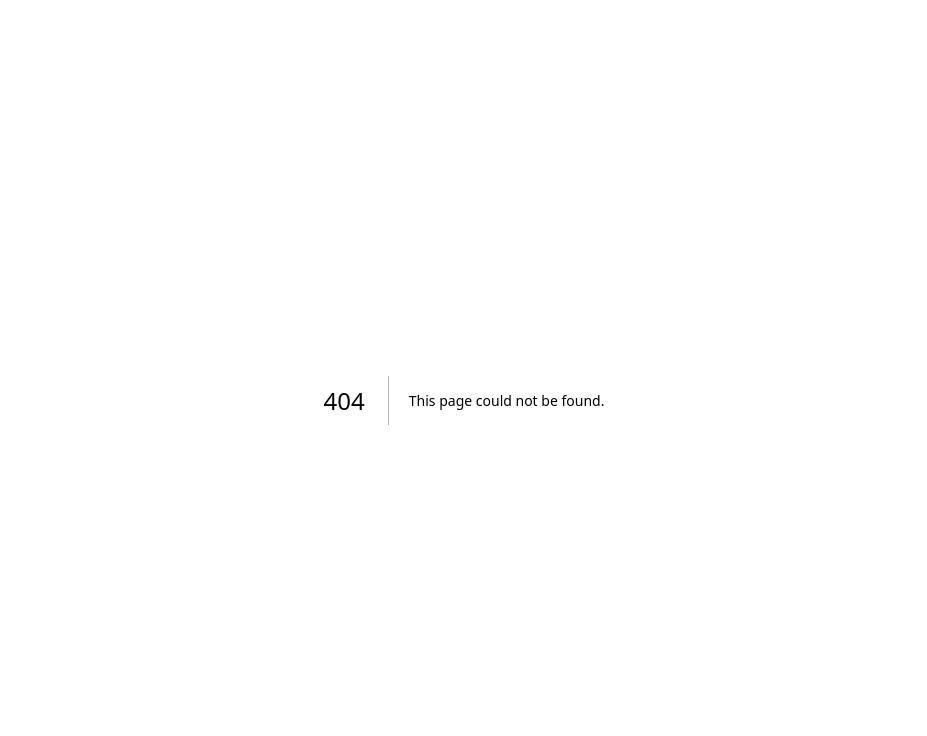
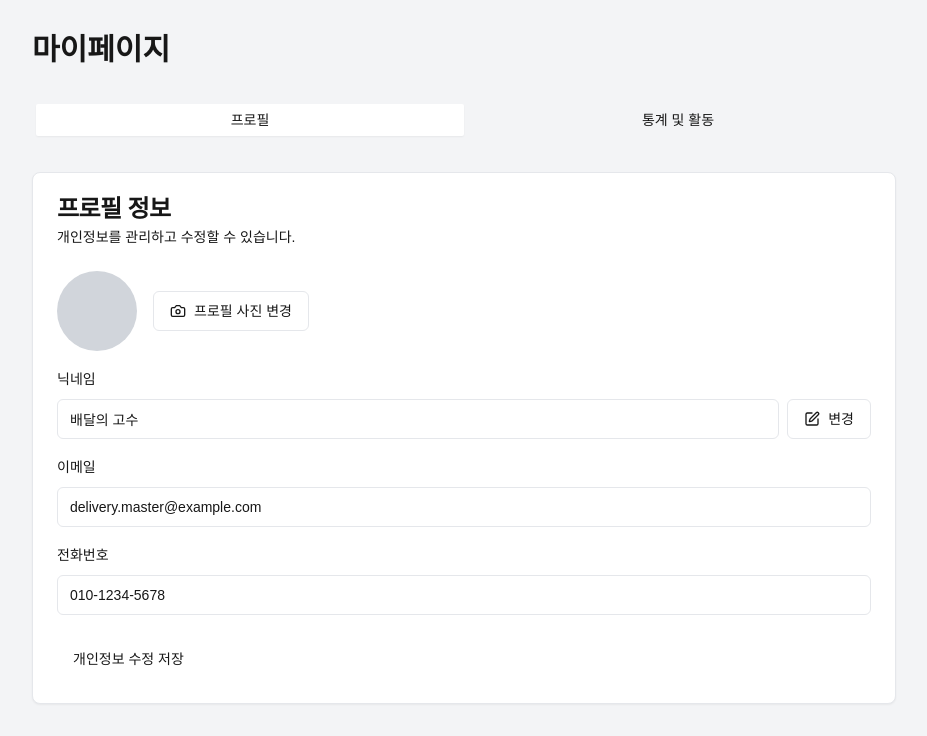
Before and after one commit to ECStudy/delivery-mate, a Next.js app: page /my in a window 1280 px wide. Before the commit this address had no page. Shown: the top 736 px of the page, without its empty margins (176-1103 px from the left). Built offline with nearby package versions, Linux system fonts and the light colour scheme.

Commit message:
make my page add label, tabs ui component

```diff
--- a/src/app/list/page.tsx
+++ b/src/app/list/page.tsx
@@ -24,13 +24,19 @@ const handleParticipate = (id: number) => {
     router.push(`/list/${id}`)
 }
 
+const handleLogin = () => {
+  router.push('my')
+}
+
   return (
     <div className="min-h-screen bg-gray-100">
       <header className="bg-white shadow">
         <div className="max-w-7xl mx-auto px-4 sm:px-6 lg:px-8 py-4 flex justify-between items-center">
           <h1 className="text-2xl font-bold text-gray-900">딜리버리 메이트</h1>
           <div>
-            <Button variant="ghost" className="mr-2">로그인</Button>
+            <Button
+                onClick={handleLogin}
+            variant="ghost" className="mr-2">로그인</Button>
             <Button>회원가입</Button>
           </div>
         </div>
--- /dev/null
+++ b/src/app/my/page.tsx
@@ -0,0 +1,127 @@
+"use client"
+
+import { useState } from 'react'
+import { Camera, Edit,  ClipboardList, MessageSquare, HelpCircle, ChevronRight } from 'lucide-react'
+import { Button } from "@/components/ui/button"
+import { Input } from "@/components/ui/input"
+import { Card, CardContent, CardDescription, CardFooter, CardHeader, CardTitle } from "@/components/ui/card"
+import { Avatar, AvatarFallback, AvatarImage } from "@/components/ui/avatar"
+import { Progress } from "@/components/ui/progress"
+import { Label } from "@/components/ui/label"
+import { Tabs, TabsContent, TabsList, TabsTrigger } from "@/components/ui/tabs"
+
+export default function MyPage() {
+  const [nickname, setNickname] = useState('배달의 고수')
+  const [email, setEmail] = useState('delivery.master@example.com')
+  const [phone, setPhone] = useState('010-1234-5678')
+
+  const totalDeliveries = 42
+  const userLevel = 'Gold'
+  const progressToNextLevel = 80
+
+  return (
+    <div className="min-h-screen bg-gray-100 py-8">
+      <div className="max-w-4xl mx-auto px-4">
+        <h1 className="text-3xl font-bold mb-8">마이페이지</h1>
+
+        <Tabs defaultValue="profile" className="space-y-8">
+          <TabsList className="grid w-full grid-cols-2">
+            <TabsTrigger value="profile">프로필</TabsTrigger>
+            <TabsTrigger value="stats">통계 및 활동</TabsTrigger>
+          </TabsList>
+
+          <TabsContent value="profile">
+            <Card>
+              <CardHeader>
+                <CardTitle>프로필 정보</CardTitle>
+                <CardDescription>개인정보를 관리하고 수정할 수 있습니다.</CardDescription>
+              </CardHeader>
+              <CardContent className="space-y-4">
+                <div className="flex items-center space-x-4">
+                  <Avatar className="w-20 h-20">
+                    <AvatarImage src="/placeholder.svg" alt={nickname} />
+                    <AvatarFallback>{nickname[0]}</AvatarFallback>
+                  </Avatar>
+                  <Button variant="outline">
+                    <Camera className="mr-2 h-4 w-4" /> 프로필 사진 변경
+                  </Button>
+                </div>
+                <div className="space-y-2">
+                  <Label htmlFor="nickname">닉네임</Label>
+                  <div className="flex space-x-2">
+                    <Input id="nickname" value={nickname} onChange={(e) => setNickname(e.target.value)} />
+                    <Button variant="outline"><Edit className="mr-2 h-4 w-4" /> 변경</Button>
+                  </div>
+                </div>
+                <div className="space-y-2">
+                  <Label htmlFor="email">이메일</Label>
+                  <Input id="email" value={email} onChange={(e) => setEmail(e.target.value)} />
+                </div>
+                <div className="space-y-2">
+                  <Label htmlFor="phone">전화번호</Label>
+                  <Input id="phone" value={phone} onChange={(e) => setPhone(e.target.value)} />
+                </div>
+              </CardContent>
+              <CardFooter>
+                <Button>개인정보 수정 저장</Button>
+              </CardFooter>
+            </Card>
+          </TabsContent>
+
+          <TabsContent value="stats">
+            <div className="grid gap-8 grid-cols-1 md:grid-cols-2">
+              <Card>
+                <CardHeader>
+                  <CardTitle>배달 통계</CardTitle>
+                </CardHeader>
+                <CardContent className="space-y-4">
+                  <div className="flex justify-between items-center">
+                    <span>총 배달 횟수</span>
+                    <span className="text-2xl font-bold">{totalDeliveries}회</span>
+                  </div>
+                  <div className="space-y-2">
+                    <div className="flex justify-between">
+                      <span>현재 등급</span>
+                      <span className="font-semibold text-yellow-600">{userLevel}</span>
+                    </div>
+                    <Progress value={progressToNextLevel} className="w-full" />
+                    <p className="text-sm text-gray-500">다음 등급까지 {100 - progressToNextLevel}% 남았습니다</p>
+                  </div>
+                </CardContent>
+              </Card>
+
+              <Card>
+                <CardHeader>
+                  <CardTitle>활동</CardTitle>
+                </CardHeader>
+                <CardContent className="space-y-4">
+                  <Button variant="outline" className="w-full justify-between">
+                    <div className="flex items-center">
+                      <ClipboardList className="mr-2 h-4 w-4" />
+                      나의 주문내역
+                    </div>
+                    <ChevronRight className="h-4 w-4" />
+                  </Button>
+                  <Button variant="outline" className="w-full justify-between">
+                    <div className="flex items-center">
+                      <MessageSquare className="mr-2 h-4 w-4" />
+                      피드백 / 버그 제보
+                    </div>
+                    <ChevronRight className="h-4 w-4" />
+                  </Button>
+                  <Button variant="outline" className="w-full justify-between">
+                    <div className="flex items-center">
+                      <HelpCircle className="mr-2 h-4 w-4" />
+                      사용법 안내
+                    </div>
+                    <ChevronRight className="h-4 w-4" />
+                  </Button>
+                </CardContent>
+              </Card>
+            </div>
+          </TabsContent>
+        </Tabs>
+      </div>
+    </div>
+  )
+}
--- /dev/null
+++ b/src/components/ui/label.tsx
@@ -0,0 +1,26 @@
+"use client"
+
+import * as React from "react"
+import * as LabelPrimitive from "@radix-ui/react-label"
+import { cva, type VariantProps } from "class-variance-authority"
+
+import { cn } from "@/lib/utils"
+
+const labelVariants = cva(
+  "text-sm font-medium leading-none peer-disabled:cursor-not-allowed peer-disabled:opacity-70"
+)
+
+const Label = React.forwardRef<
+  React.ElementRef<typeof LabelPrimitive.Root>,
+  React.ComponentPropsWithoutRef<typeof LabelPrimitive.Root> &
+    VariantProps<typeof labelVariants>
+>(({ className, ...props }, ref) => (
+  <LabelPrimitive.Root
+    ref={ref}
+    className={cn(labelVariants(), className)}
+    {...props}
+  />
+))
+Label.displayName = LabelPrimitive.Root.displayName
+
+export { Label }
--- /dev/null
+++ b/src/components/ui/tabs.tsx
@@ -0,0 +1,55 @@
+"use client"
+
+import * as React from "react"
+import * as TabsPrimitive from "@radix-ui/react-tabs"
+
+import { cn } from "@/lib/utils"
+
+const Tabs = TabsPrimitive.Root
+
+const TabsList = React.forwardRef<
+  React.ElementRef<typeof TabsPrimitive.List>,
+  React.ComponentPropsWithoutRef<typeof TabsPrimitive.List>
+>(({ className, ...props }, ref) => (
+  <TabsPrimitive.List
+    ref={ref}
+    className={cn(
+      "inline-flex h-10 items-center justify-center rounded-md bg-muted p-1 text-muted-foreground",
+      className
+    )}
+    {...props}
+  />
+))
+TabsList.displayName = TabsPrimitive.List.displayName
+
+const TabsTrigger = React.forwardRef<
+  React.ElementRef<typeof TabsPrimitive.Trigger>,
+  React.ComponentPropsWithoutRef<typeof TabsPrimitive.Trigger>
+>(({ className, ...props }, ref) => (
+  <TabsPrimitive.Trigger
+    ref={ref}
+    className={cn(
+      "inline-flex items-center justify-center whitespace-nowrap rounded-sm px-3 py-1.5 text-sm font-medium ring-offset-background transition-all focus-visible:outline-none focus-visible:ring-2 focus-visible:ring-ring focus-visible:ring-offset-2 disabled:pointer-events-none disabled:opacity-50 data-[state=active]:bg-background data-[state=active]:text-foreground data-[state=active]:shadow-sm",
+      className
+    )}
+    {...props}
+  />
+))
+TabsTrigger.displayName = TabsPrimitive.Trigger.displayName
+
+const TabsContent = React.forwardRef<
+  React.ElementRef<typeof TabsPrimitive.Content>,
+  React.ComponentPropsWithoutRef<typeof TabsPrimitive.Content>
+>(({ className, ...props }, ref) => (
+  <TabsPrimitive.Content
+    ref={ref}
+    className={cn(
+      "mt-2 ring-offset-background focus-visible:outline-none focus-visible:ring-2 focus-visible:ring-ring focus-visible:ring-offset-2",
+      className
+    )}
+    {...props}
+  />
+))
+TabsContent.displayName = TabsPrimitive.Content.displayName
+
+export { Tabs, TabsList, TabsTrigger, TabsContent }
```
